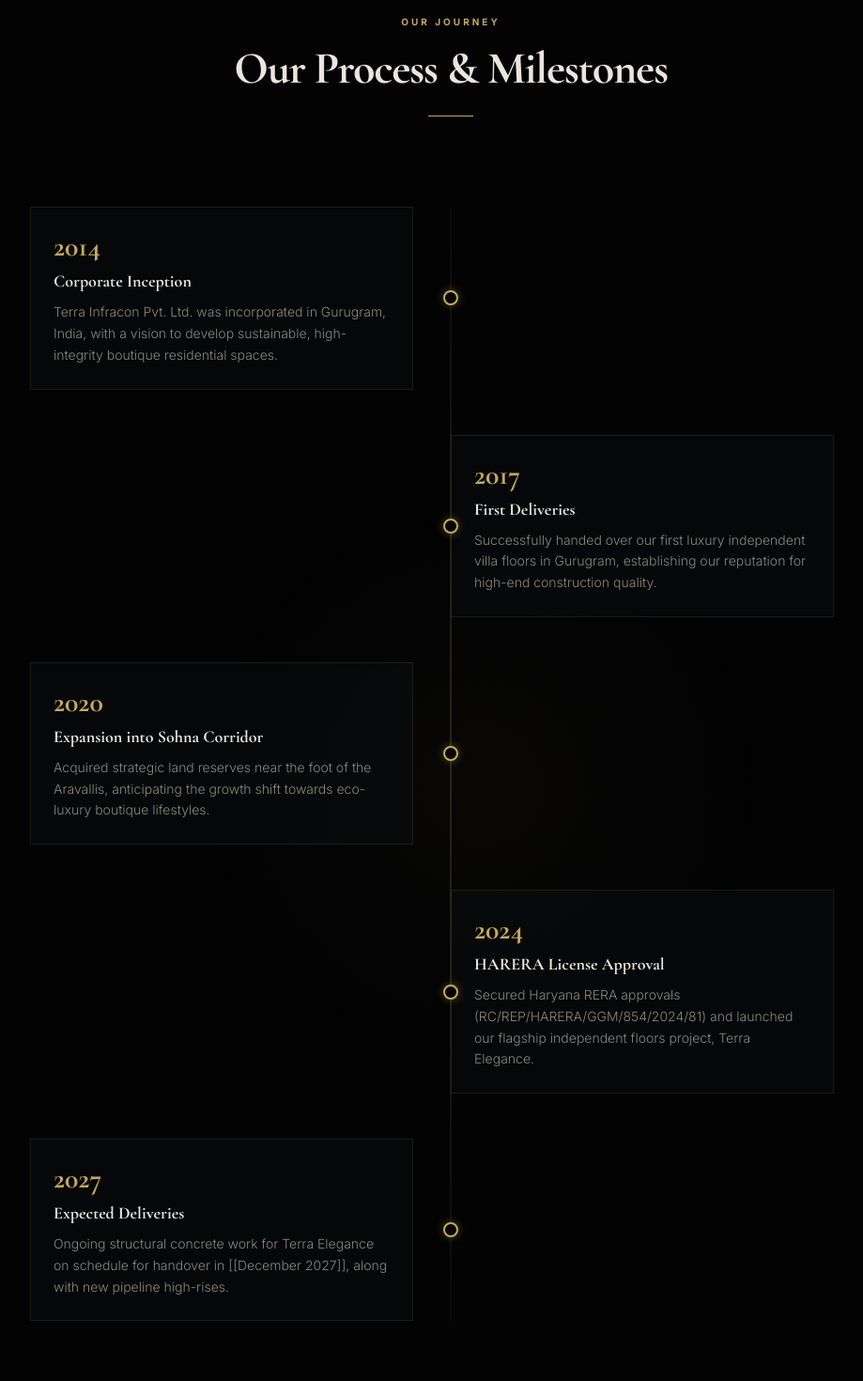
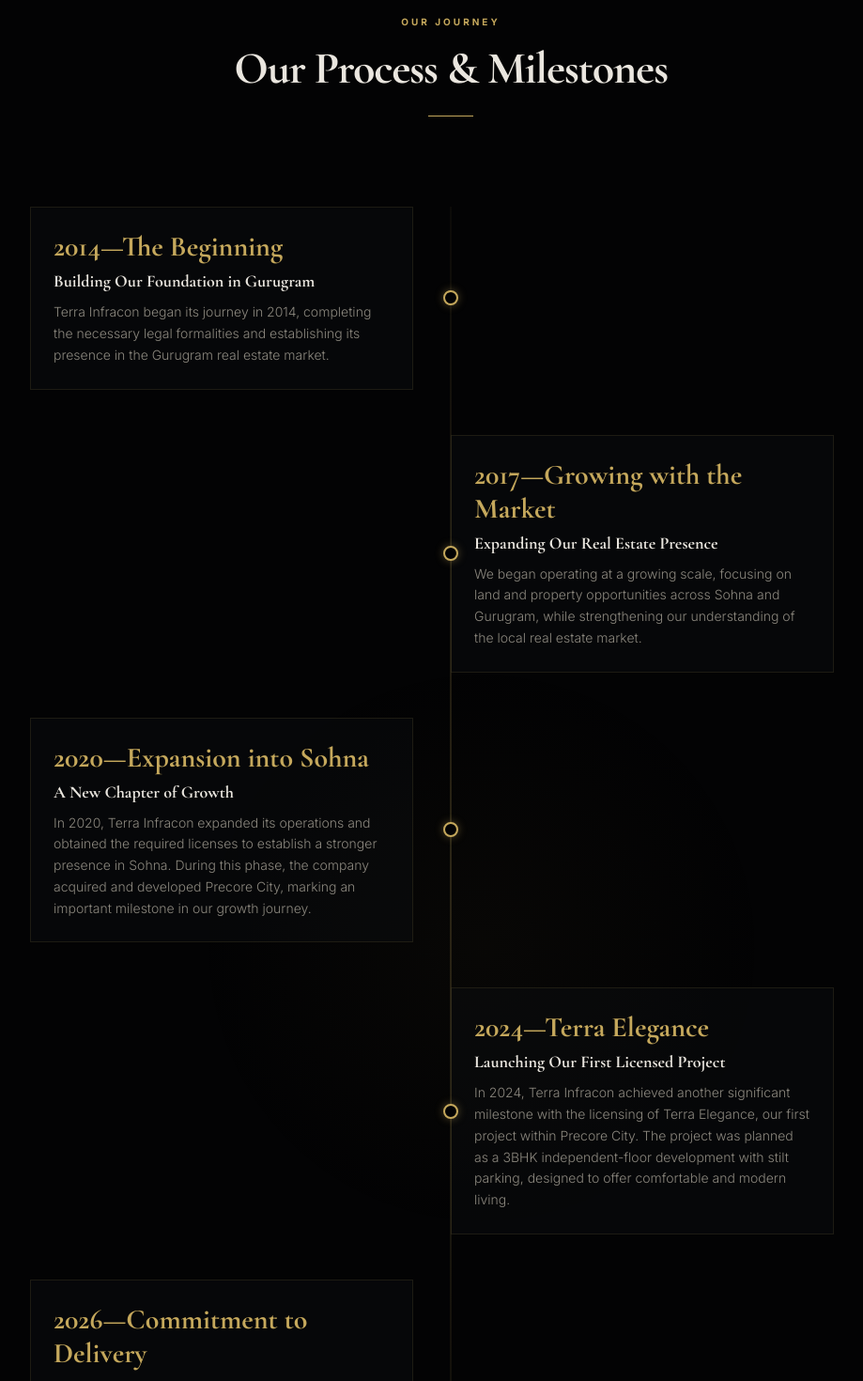
Before and after one commit to sujalraj00/ti, a Next.js app: page / in a window 1280 px wide. Shown: the part 5193-6663 px from the top of the page at 94% size, without its empty margins (160-1079 px from the left). Built offline with nearby package versions, Linux system fonts and the light colour scheme.

Commit message:
content for homepage, projects  and timeline changed

```diff
--- a/app/projects/page.tsx
+++ b/app/projects/page.tsx
@@ -61,11 +61,10 @@
               <button
                 key={filter}
                 onClick={() => setActiveFilter(filter)}
-                className={`px-4 py-2 text-[10px] font-sans uppercase tracking-widest border transition-all duration-300 ${
-                  activeFilter === filter
+                className={`px-4 py-2 text-[10px] font-sans uppercase tracking-widest border transition-all duration-300 ${activeFilter === filter
                     ? "bg-gold text-dark-bg border-gold font-bold"
                     : "bg-transparent text-warm-white border-gold-border/20 hover:border-gold/50"
-                }`}
+                  }`}
               >
                 {filter}
               </button>
--- a/data/navigation.ts
+++ b/data/navigation.ts
@@ -8,8 +8,8 @@
     href: "/projects",
     children: [
       { label: "Terra Elegance (Ongoing Floors)", href: "/projects/terra-elegance" },
-      { label: "Terra Heights (Launch Soon)", href: "/projects/terra-heights" },
-      { label: "Terra Oasis (Upcoming Plots)", href: "/projects/terra-oasis" },
+      { label: "Terra Elegance (Phase II)", href: "/projects/terra-elegance-phase-ii" },
+      // { label: "Terra Oasis (Upcoming Plots)", href: "/projects/terra-oasis" },
     ],
   },
   { label: "Gallery", href: "/gallery" },
@@ -28,7 +28,7 @@
   projects: [
     { label: "Terra Elegance (Sohna)", href: "/projects/terra-elegance" },
     { label: "Terra Heights (Sohna)", href: "/projects/terra-heights" },
-    { label: "Terra Oasis (Sohna)", href: "/projects/terra-oasis" },
+    // { label: "Terra Oasis (Sohna)", href: "/projects/terra-oasis" },
     { label: "All Projects", href: "/projects" },
   ],
   support: [
--- a/sections/TimelineSection.tsx
+++ b/sections/TimelineSection.tsx
@@ -6,29 +6,29 @@
 export function TimelineSection() {
   const milestones = [
     {
-      year: "2014",
-      title: "Corporate Inception",
-      description: "Terra Infracon Pvt. Ltd. was incorporated in Gurugram, India, with a vision to develop sustainable, high-integrity boutique residential spaces.",
+      year: "2014—The Beginning",
+      title: "Building Our Foundation in Gurugram",
+      description: "Terra Infracon began its journey in 2014, completing the necessary legal formalities and establishing its presence in the Gurugram real estate market.",
     },
     {
-      year: "2017",
-      title: "First Deliveries",
-      description: "Successfully handed over our first luxury independent villa floors in Gurugram, establishing our reputation for high-end construction quality.",
+      year: "2017—Growing with the Market",
+      title: "Expanding Our Real Estate Presence",
+      description: "We began operating at a growing scale, focusing on land and property opportunities across Sohna and Gurugram, while strengthening our understanding of the local real estate market.",
     },
     {
-      year: "2020",
-      title: "Expansion into Sohna Corridor",
-      description: "Acquired strategic land reserves near the foot of the Aravallis, anticipating the growth shift towards eco-luxury boutique lifestyles.",
+      year: "2020—Expansion into Sohna",
+      title: "A New Chapter of Growth",
+      description: "In 2020, Terra Infracon expanded its operations and obtained the required licenses to establish a stronger presence in Sohna. During this phase, the company acquired and developed Precore City, marking an important milestone in our growth journey.",
     },
     {
-      year: "2024",
-      title: "HARERA License Approval",
-      description: "Secured Haryana RERA approvals (RC/REP/HARERA/GGM/854/2024/81) and launched our flagship independent floors project, Terra Elegance.",
+      year: "2024—Terra Elegance",
+      title: "Launching Our First Licensed Project",
+      description: "In 2024, Terra Infracon achieved another significant milestone with the licensing of Terra Elegance, our first project within Precore City. The project was planned as a 3BHK independent-floor development with stilt parking, designed to offer comfortable and modern living.",
     },
     {
-      year: "2027",
-      title: "Expected Deliveries",
-      description: "Ongoing structural concrete work for Terra Elegance on schedule for handover in [[December 2027]], along with new pipeline high-rises.",
+      year: "2026—Commitment to Delivery",
+      title: "Turning Promises into Possession",
+      description: "In 2026, our focus is on delivering Terra Elegance to our valued customers with a strong commitment to quality, timely execution, and customer satisfaction. We continue to build not just homes, but lasting trust with every project we undertake.",
     },
   ];
 
@@ -61,9 +61,8 @@
               return (
                 <div
                   key={index}
-                  className={`flex flex-col md:flex-row relative items-start md:items-center ${
-                    isEven ? "md:flex-row-reverse" : ""
-                  }`}
+                  className={`flex flex-col md:flex-row relative items-start md:items-center ${isEven ? "md:flex-row-reverse" : ""
+                    }`}
                 >
                   {/* Spine Node Pinpoint */}
                   <div className="absolute left-4 md:left-1/2 w-4 h-4 bg-dark-bg border-2 border-gold rounded-full transform -translate-x-1/2 z-10 shadow-[0_0_10px_rgba(197,168,92,0.4)] flex items-center justify-center">
--- a/sections/WhyInvestSohna.tsx
+++ b/sections/WhyInvestSohna.tsx
@@ -54,11 +54,11 @@
             <div className="flex flex-col space-y-3.5 font-sans text-xs pt-2">
               <div className="flex items-center space-x-3 text-warm-white">
                 <span className="w-1.5 h-1.5 rounded-full bg-gold" />
-                <span className="font-light">15 Mins to Gurgaon Golf Course Extension</span>
+                <span className="font-light">30 Mins to Gurgaon Golf Course Extension</span>
               </div>
               <div className="flex items-center space-x-3 text-warm-white">
                 <span className="w-1.5 h-1.5 rounded-full bg-gold" />
-                <span className="font-light">Direct Access to Delhi-Mumbai Expressway corridor</span>
+                <span className="font-light">25 min to Rajiv Chowk</span>
               </div>
               <div className="flex items-center space-x-3 text-warm-white">
                 <span className="w-1.5 h-1.5 rounded-full bg-gold" />
```
Also changed, not shown: data/project.ts (+39 -39 lines), 1 other file (tests, documents, lock files or other folders).
